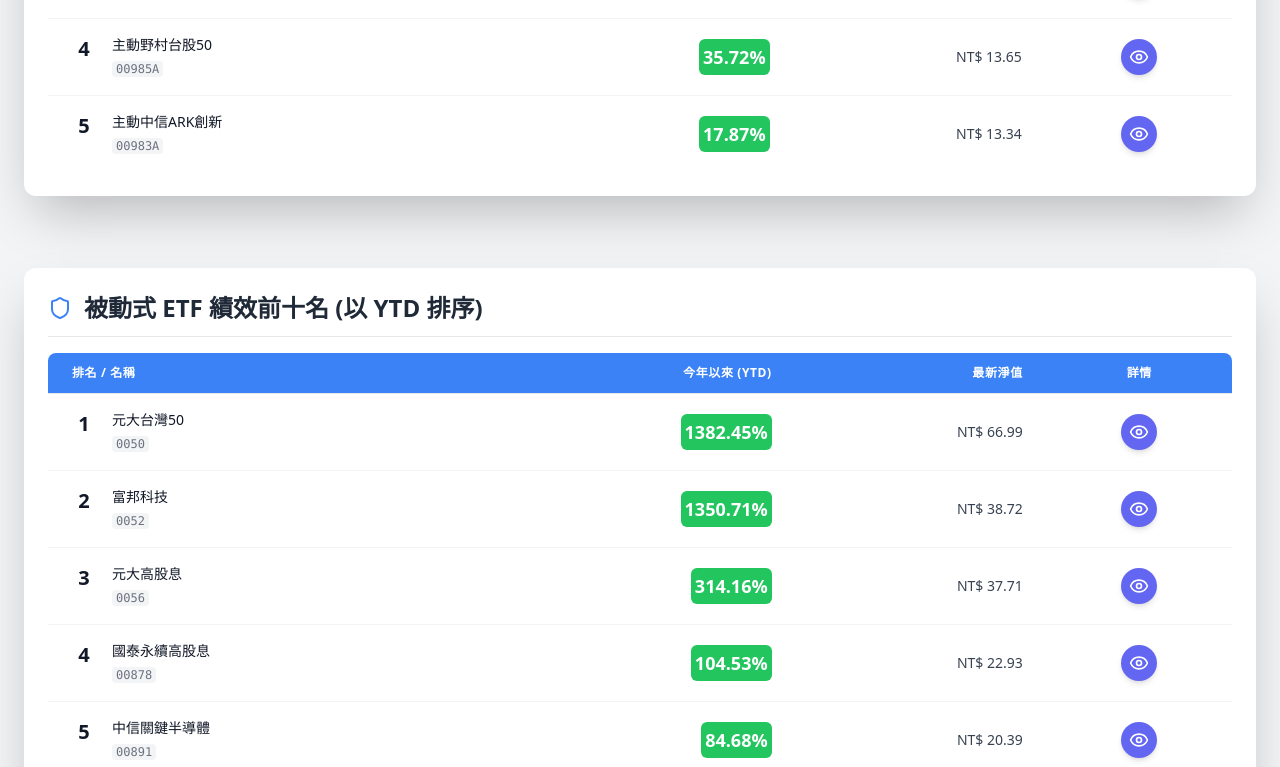
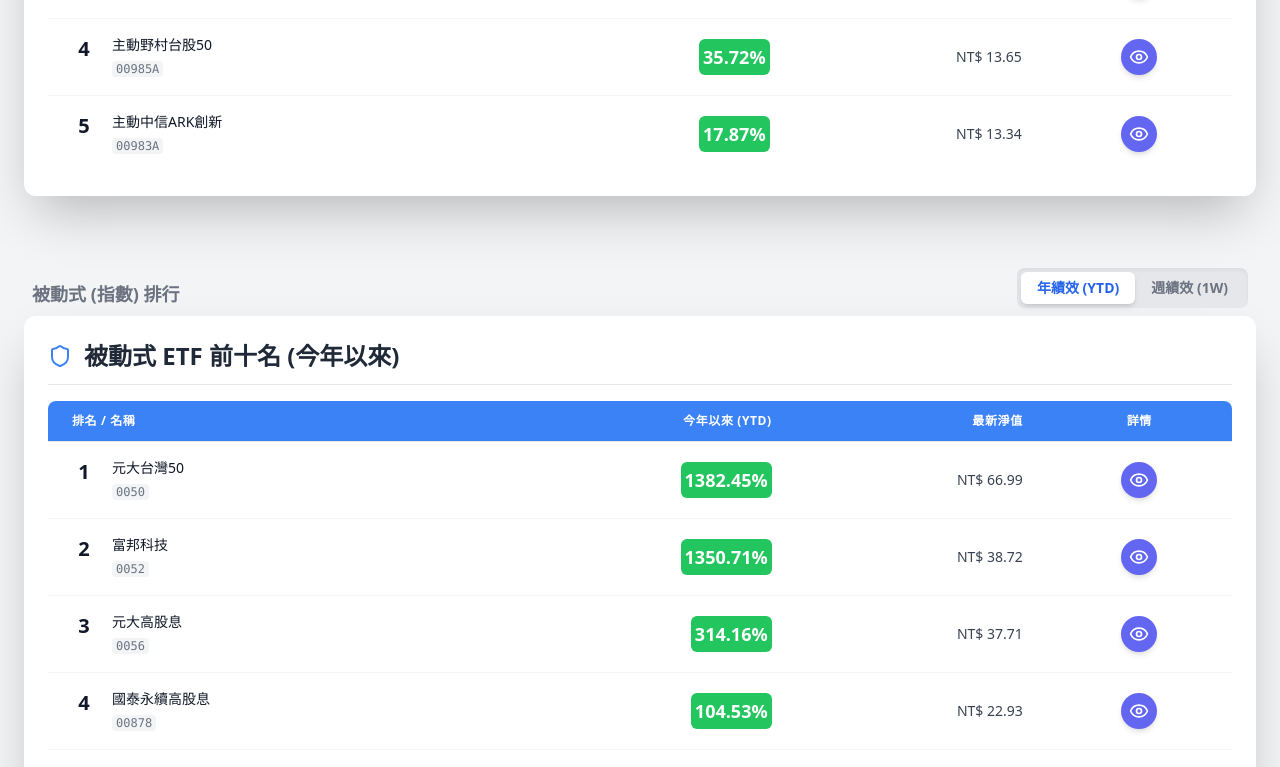
Before and after one commit to boboshow2025/TaiwanETF-Tracker, a React (Create React App) app in the folder my-etf-app/: page / in a window 1280 px wide. Shown: the part 639-1406 px from the top of the page. Built offline with nearby package versions, Linux system fonts and the light colour scheme.

Commit message:
Remove meta tag and add weekly performance to passive ETFs

```diff
--- a/my-etf-app/public/index.html
+++ b/my-etf-app/public/index.html
@@ -8,7 +8,7 @@
     <meta name="google" content="notranslate" />
     <meta
       name="description" content="即時追蹤台灣主動式與被動式 ETF 績效排行的實用工具" />
-      content="Web site created using create-react-app"
+
     />
     <link rel="apple-touch-icon" href="%PUBLIC_URL%/logo192.png" />
     <!--
--- a/my-etf-app/src/App.js
+++ b/my-etf-app/src/App.js
@@ -2,7 +2,7 @@
 import { LineChart, Line, XAxis, YAxis, CartesianGrid, Tooltip, ResponsiveContainer } from 'recharts';
 import { TrendingUp, Eye, Zap, Shield, RefreshCw, Loader, AlertCircle } from 'lucide-react';
 
-// --- 1. 輔助組件: ETF 詳情彈窗 (已修復捲動與顯示) ---
+// --- 1. 輔助組件: ETF 詳情彈窗 ---
 const ETFDetailModal = ({ etf, onClose }) => {
   // 鎖定背景捲動
   useEffect(() => {
@@ -77,7 +77,8 @@
                         <p className="flex justify-between border-b pb-1">
                             <span className="font-medium">最新淨值 (NAV):</span>
                             <span className="text-xl font-bold text-blue-700">NT${etf.latestNav.toFixed(2)}</span>
-                        </p><div className="flex justify-between items-center py-1 border-b border-gray-100">
+                        </p>
+                        <div className="flex justify-between items-center py-1 border-b border-gray-100">
                             <span className="text-gray-500">成立日期:</span>
                             <span className="font-medium text-gray-800">
                                 {etf.foundedDate || "N/A"}
@@ -118,7 +119,7 @@
             {/* 持股明細 */}
             <div className="p-6 pt-0">
                 <h3 className="text-xl font-bold text-gray-800 mb-4 border-t pt-4">
-                    {isPassive ? '十大持股 (指數權重)' : '經理人最新持股配置'}
+                    {isPassive ? '指數成分股 (權重變動)' : '經理人最新持股配置'}
                 </h3>
 
                 <div className="overflow-x-auto">
@@ -127,27 +128,25 @@
                             <tr>
                                 <th className="px-6 py-3 text-left text-xs font-semibold uppercase tracking-wider">股票名稱</th>
                                 <th className="px-6 py-3 text-right text-xs font-semibold uppercase tracking-wider">持股比例 (%)</th>
-                                <th className="px-6 py-3 text-right text-xs font-semibold uppercase tracking-wider">漲跌模擬</th>
+                                <th className="px-6 py-3 text-right text-xs font-semibold uppercase tracking-wider">漲跌/變動模擬</th>
                             </tr>
                         </thead>
                         <tbody className="bg-white divide-y divide-gray-200">
                           {etf.holdings && etf.holdings.length > 0 ? (
-    // 這裡直接開始 map，不要加 {}
                             etf.holdings.map((holding, index) => (
                               <tr key={index} className="hover:bg-blue-50 transition duration-150">
-
                                 {/* 第一欄：股票名稱 */}
                                 <td className="px-6 py-4 whitespace-nowrap text-sm font-medium text-gray-900">
                                   {holding.stock}
                                 </td>
 
                                 {/* 第二欄：持股權重 */}
-        <td className="px-6 py-4 whitespace-nowrap text-sm text-gray-500">
+                                <td className="px-6 py-4 whitespace-nowrap text-sm text-gray-500 text-right">
                                   {holding.percent}%
                                 </td>
 
                                 {/* 第三欄：增減變化 */}
-        <td className="px-6 py-4 whitespace-nowrap text-sm">
+                                <td className="px-6 py-4 whitespace-nowrap text-sm text-right">
                                   <span
                                     className={`font-semibold ${
                                       holding.change.includes("🔺") || holding.change.includes("新")
@@ -164,7 +163,6 @@
                               </tr>
                             ))
                           ) : (
-    // 如果沒有持股資料顯示這行
                             <tr>
                               <td colSpan="3" className="px-6 py-8 text-center text-gray-500">
                                 暫無持股資料
@@ -172,11 +170,9 @@
                             </tr>
                           )}
                         </tbody>
-
                     </table>
                 </div>
 
-      {/* 底部關閉按鈕區塊 (如果原本有的話) */}
                 <div className="mt-6 flex justify-end">
                     <button
                         onClick={onClose}
@@ -185,7 +181,6 @@
                         關閉
                     </button>
                 </div>
-
             </div>
         </div>
     </div>
@@ -194,12 +189,17 @@
 
 // --- 2. 輔助組件: 列表表格 ---
 const ETFTableList = ({ title, data, type, openDetail, isLoading, isError, timeRange = 'year' }) => {
+    // 根據 timeRange 決定要顯示和排序的欄位
     const metricKey = timeRange === 'week' ? 'weeklyReturn' : 'ytdReturn';
     const metricLabel = timeRange === 'week' ? '近一週績效' : '今年以來 (YTD)';
+    // 設定高亮門檻，週績效波動較小，門檻設低一點
     const highlightThreshold = timeRange === 'week' ? 3 : 15;
 
     const sortedData = useMemo(() => {
+        // 複製一份資料來排序，避免更動到原始資料
         let items = [...data].sort((a, b) => (b[metricKey] || 0) - (a[metricKey] || 0));
+
+        // 主動式取前 5，被動式取前 10
         if (type === 'active') return items.slice(0, 5);
         if (type === 'passive') return items.slice(0, 10);
         return items;
@@ -244,7 +244,7 @@
                     </thead>
                     <tbody className="bg-white divide-y divide-gray-100">
                         {sortedData.map((etf, index) => (
-                            <tr key={etf.id} className="hover:bg-gray-50 transition duration-150">
+                            <tr key={etf.id || etf.ticker} className="hover:bg-gray-50 transition duration-150">
                                 <td className="px-6 py-4 min-w-[10rem] align-top">
                                     <div className="text-xl font-bold text-gray-900 mb-1 inline-block w-6 text-center align-top">{index + 1}</div>
                                     <div className="inline-block ml-4 max-w-[calc(100%-2.5rem)]">
@@ -262,7 +262,7 @@
                                 </td>
 
                                 <td className="px-6 py-4 whitespace-nowrap text-right text-sm text-gray-700 hidden sm:table-cell">
-                                    NT$ {etf.latestNav.toFixed(2)}
+                                    NT$ {etf.latestNav ? etf.latestNav.toFixed(2) : 'N/A'}
                                 </td>
 
                                 <td className="px-6 py-4 whitespace-nowrap text-center">
@@ -299,15 +299,16 @@
   const [passiveETFs, setPassiveETFs] = useState([]);
   const [isLoading, setIsLoading] = useState(false);
   const [isError, setIsError] = useState(false);
+
+  // 狀態：分別控制主動式和被動式的時間範圍 (year/week)
   const [activeTimeRange, setActiveTimeRange] = useState('year');
+  const [passiveTimeRange, setPassiveTimeRange] = useState('year');
 
-  // 從 public 資料夾讀取 Python 產生的 JSON
   const fetchRealData = useCallback(async () => {
     setIsLoading(true);
     setIsError(false);
 
     try {
-      // 加上時間戳記避免快取
       const response = await fetch(`${process.env.PUBLIC_URL}/etf_data.json?t=${new Date().getTime()}`);
 
       if (!response.ok) {
@@ -368,6 +369,7 @@
       </header>
 
       <div className="mt-8 grid gap-8">
+        {/* --- 主動式區塊 --- */}
         <div>
              <div className="flex justify-between items-end mb-2 px-2">
                 <h3 className="text-lg font-semibold text-gray-500 hidden sm:block">主動式基金排行</h3>
@@ -379,16 +381,33 @@
 
             <ETFTableList
                 title={`主動式 ETF 前五名 (${activeTimeRange === 'year' ? '今年以來' : '近一週'})`}
-                data={activeETFs} type="active" timeRange={activeTimeRange}
-                openDetail={setSelectedEtf} isLoading={isLoading} isError={isError}
+                data={activeETFs}
+                type="active"
+                timeRange={activeTimeRange}
+                openDetail={setSelectedEtf}
+                isLoading={isLoading}
+                isError={isError}
             />
         </div>
 
+        {/* --- 被動式區塊 (已新增切換按鈕) --- */}
         <div>
+            <div className="flex justify-between items-end mb-2 px-2">
+                <h3 className="text-lg font-semibold text-gray-500 hidden sm:block">被動式 (指數) 排行</h3>
+                <div className="bg-gray-200 p-1 rounded-lg inline-flex shadow-inner">
+                    <button onClick={() => setPassiveTimeRange('year')} className={`px-4 py-1.5 rounded-md text-sm font-bold transition-all ${passiveTimeRange === 'year' ? 'bg-white text-blue-600 shadow-md' : 'text-gray-500'}`}>年績效 (YTD)</button>
+                    <button onClick={() => setPassiveTimeRange('week')} className={`px-4 py-1.5 rounded-md text-sm font-bold transition-all ${passiveTimeRange === 'week' ? 'bg-white text-blue-600 shadow-md' : 'text-gray-500'}`}>週績效 (1W)</button>
+                </div>
+            </div>
+
             <ETFTableList
-                title="被動式 ETF 績效前十名 (以 YTD 排序)"
-                data={passiveETFs} type="passive" timeRange="year"
-                openDetail={setSelectedEtf} isLoading={isLoading} isError={isError}
+                title={`被動式 ETF 前十名 (${passiveTimeRange === 'year' ? '今年以來' : '近一週'})`}
+                data={passiveETFs}
+                type="passive"
+                timeRange={passiveTimeRange}
+                openDetail={setSelectedEtf}
+                isLoading={isLoading}
+                isError={isError}
             />
         </div>
       </div>
```
Lines whose indentation alone changed are shown as unchanged.
